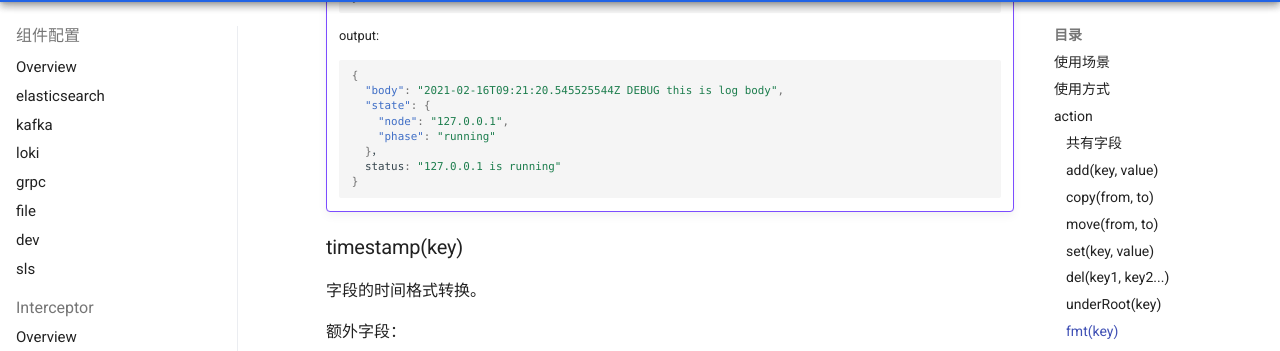
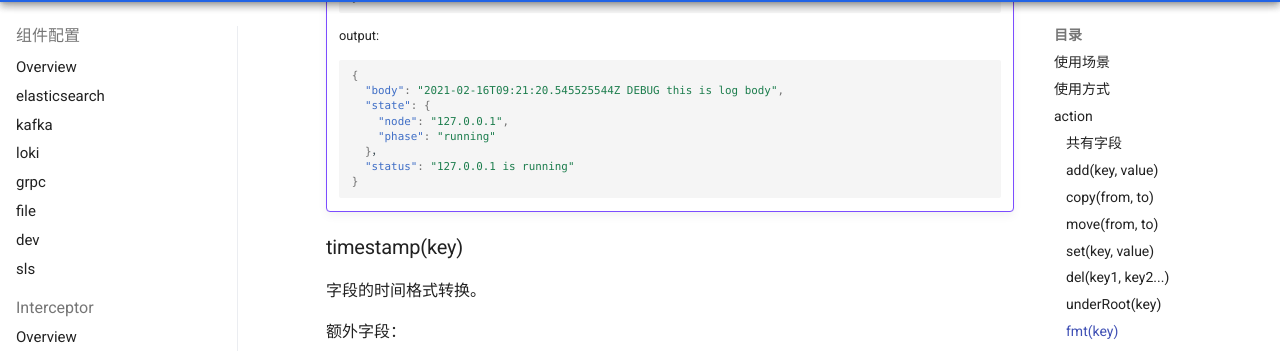
Before and after one commit to loggie-io/docs, an MkDocs documentation site: the page built from docs/reference/pipelines/interceptor/transformer.md, in a window 1280 px wide and 900 px high, scrolled down 5147 px. Shown: the part 100-451 px from the top of the window. Built offline with MkDocs 1.6.1 and Material for MkDocs 9.7.7, drawn with Linux system fonts in a browser that asks for light colours; some web fonts are replaced; comment, search, counter and statistics services are not loaded.

Commit message:
Update transformer.md (#100)

````diff
--- a/docs/reference/pipelines/interceptor/transformer.md
+++ b/docs/reference/pipelines/interceptor/transformer.md
@@ -269,7 +269,7 @@ interceptors:
         "node": "127.0.0.1",
         "phase": "running"
       }，
-      status: "127.0.0.1 is running"
+      "status": "127.0.0.1 is running"
     }
     ```
 
````
